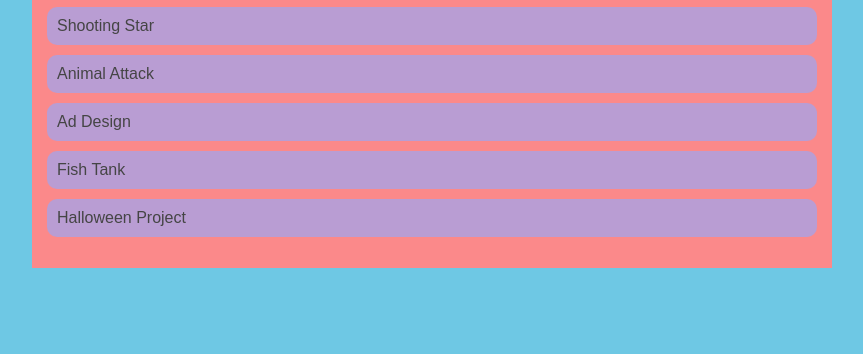
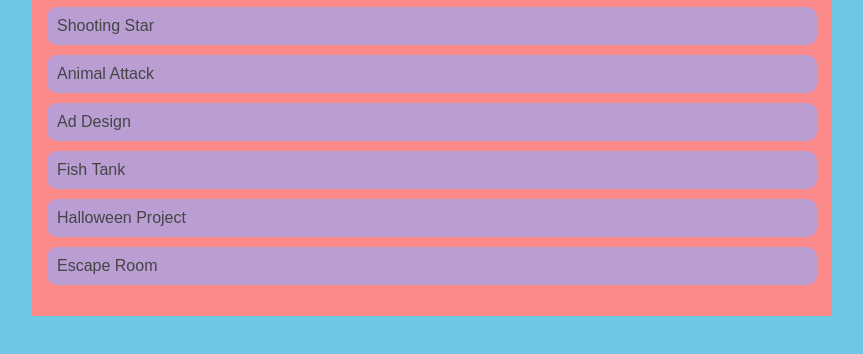
Before and after one commit to robelcanales/robelcanales.github.io, a plain HTML site: page portfolio.html in a window 1280 px wide. Shown: the part 398-752 px from the top of the page, without its empty margins (208-1071 px from the left). Drawn offline with Linux system fonts and the light colour scheme.

Commit message:
Done Escape Project

```diff
--- a/portfolio.html
+++ b/portfolio.html
@@ -79,6 +79,13 @@
                 >Halloween Project</a
               >
             </li>
+            <li>
+              <a
+                href="https://www.khanacademy.org/computer-programming/spin-off-of-team-vangeffen_fastring_colletti_canales-ordonez/6439571095666688"
+                target="_blank"
+                >Escape Room</a
+              >
+            </li>
             </li>
           </ul>
         </div>
```
